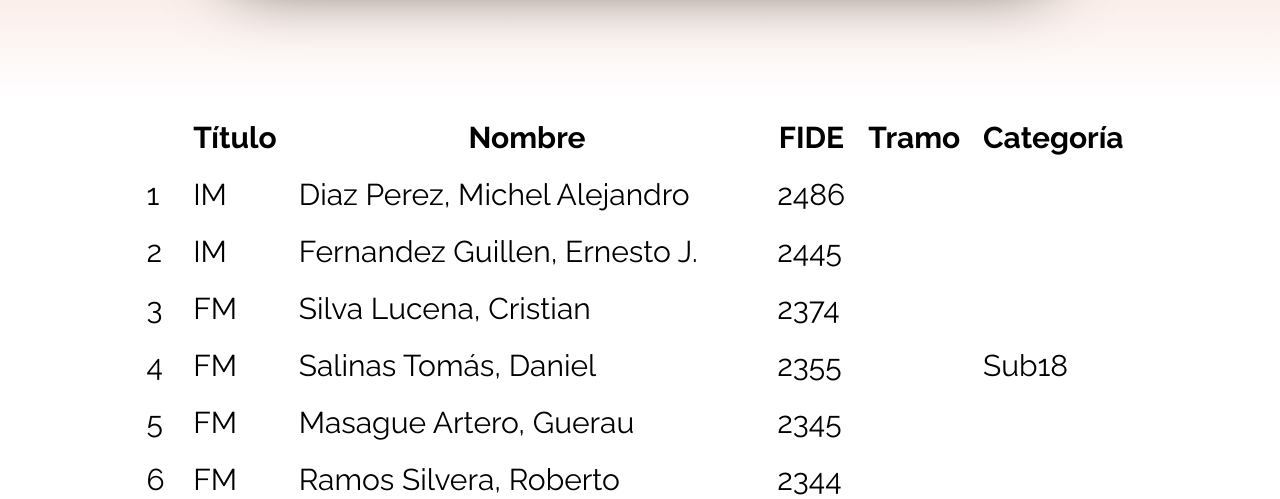
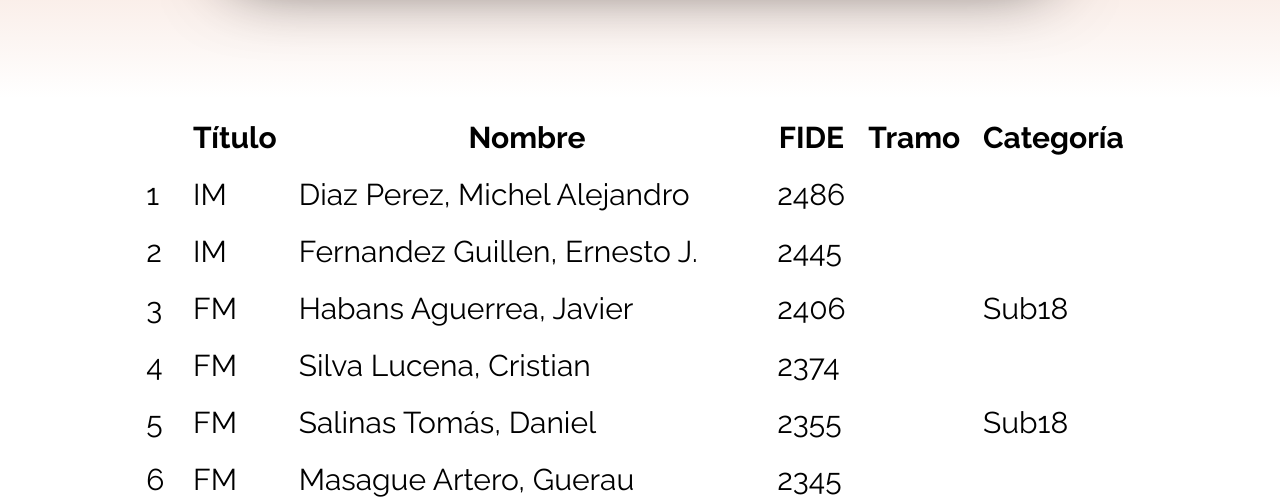
Before and after one commit to Rexher74/rexhercup, a plain HTML site: page index.html in a window 1280 px wide. Shown: the part 302-801 px from the top of the page. Drawn offline with Linux system fonts and the light colour scheme.

Commit message:
Add files via upload

```diff
--- a/index.html
+++ b/index.html
@@ -353,6 +353,13 @@
                         <td>2445</td>
                         <td></td>
                         <td></td>
+                    </tr>
+                    <tr>
+                        <td>FM</td>
+                        <td>Habans Aguerrea, Javier</td>
+                        <td>2406</td>
+                        <td></td>
+                        <td>Sub18</td>
                     </tr>
                     <tr>
                         <td>FM</td>
```
